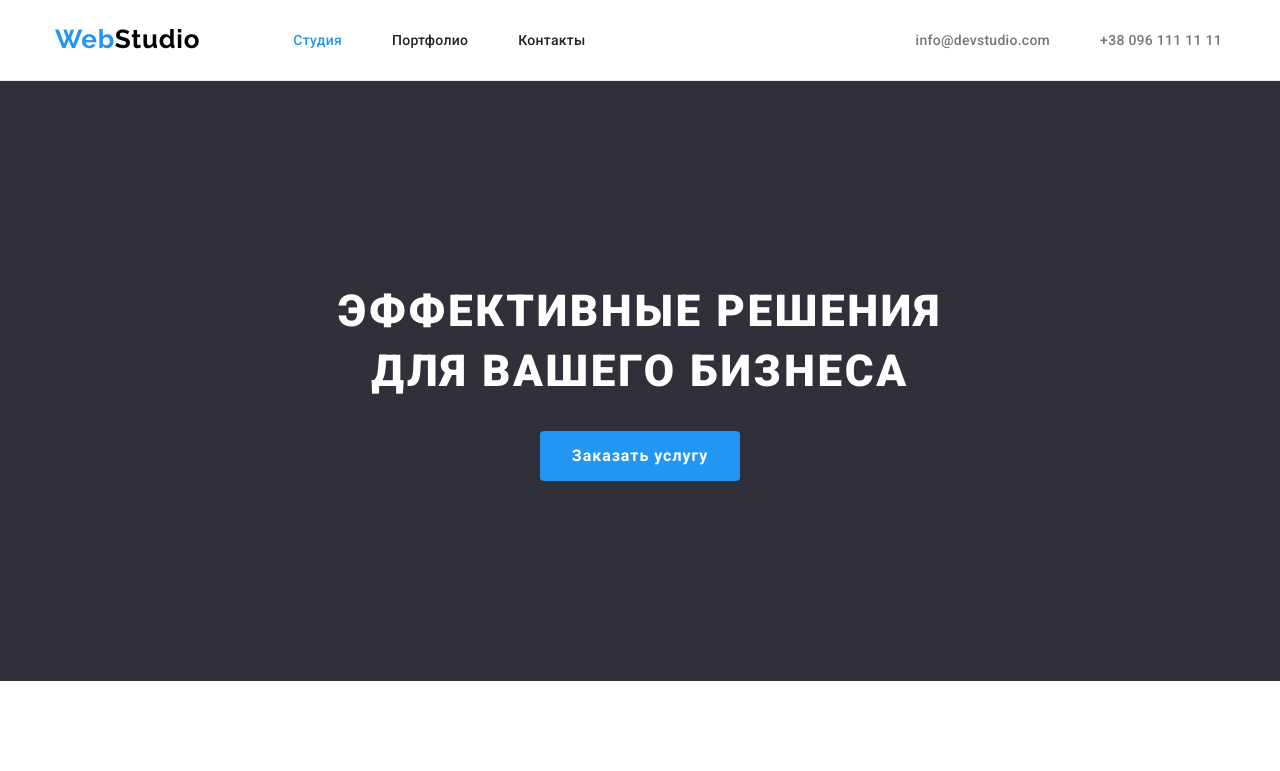
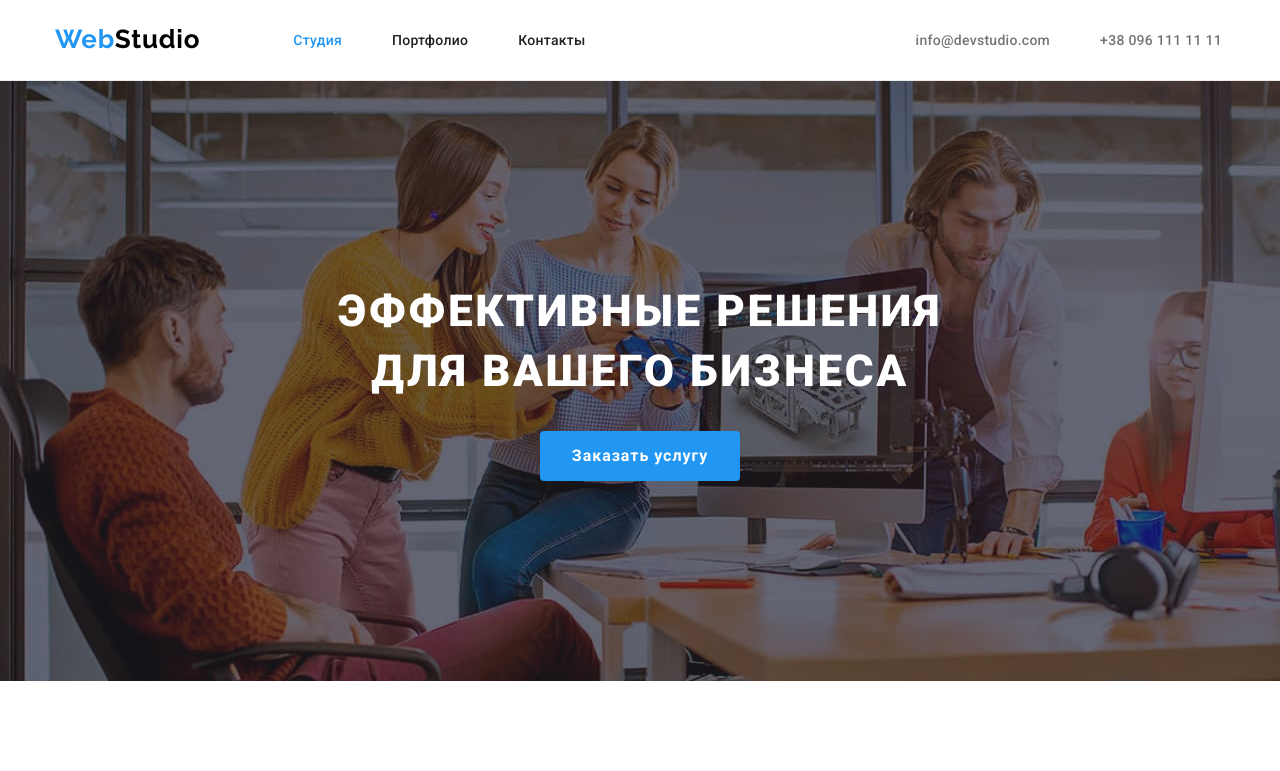
Before and after one commit to Oksana-Kotyk/goit-markup-hw-04, a plain HTML site: page index.html in a window 1280 px wide. Shown: the top 771 px of the page. Drawn offline with nearby package versions, Linux system fonts and the light colour scheme.

```diff
--- a/css/styles.css
+++ b/css/styles.css
@@ -149,6 +149,20 @@
   background-color: var(--secondary-background-color);
   padding-bottom: 200px;
   padding-top: 200px;
+  height: 600px;
+  max-width: 1600px;
+  margin-left: auto;
+  margin-right: auto;
+  background-image: linear-gradient(
+      to right,
+      rgba(47, 48, 58, 0.4),
+      rgba(47, 48, 58, 0.4)
+    ),
+    url(../images/background.jpg);
+  /* background-image: url(../images/background.jpg);
+
+  background-repeat: no-repeat;
+  background-position: center; */
 }
 .cont-flex {
   display: flex;
@@ -276,7 +290,8 @@
 }
 .team-item {
   margin-right: 30px;
-  box-shadow: 0px 1px 3px rgba(0, 0, 0, 0.12), 0px 1px 1px rgba(0, 0, 0, 0.14), 0px 2px 1px rgba(0, 0, 0, 0.2);
+  box-shadow: 0px 1px 3px rgba(0, 0, 0, 0.12), 0px 1px 1px rgba(0, 0, 0, 0.14),
+    0px 2px 1px rgba(0, 0, 0, 0.2);
 }
 .team-item:last-child {
   margin-right: 0;
```
Also changed, not shown: images/background.jpg (added), images/symbol-defs .svg (added), images/symbol-defs-origin.svg (added).
